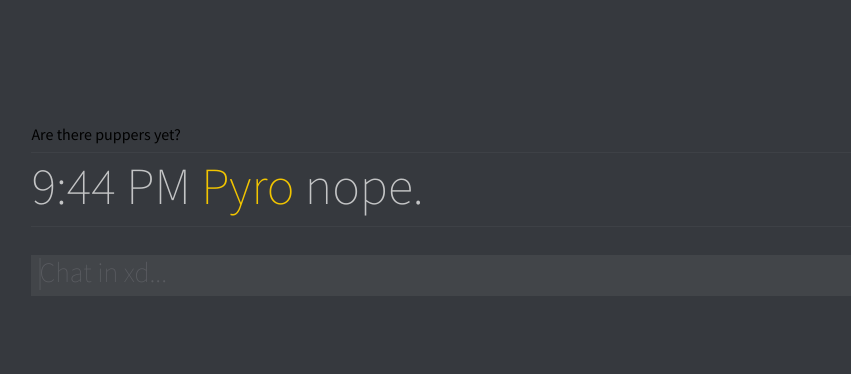
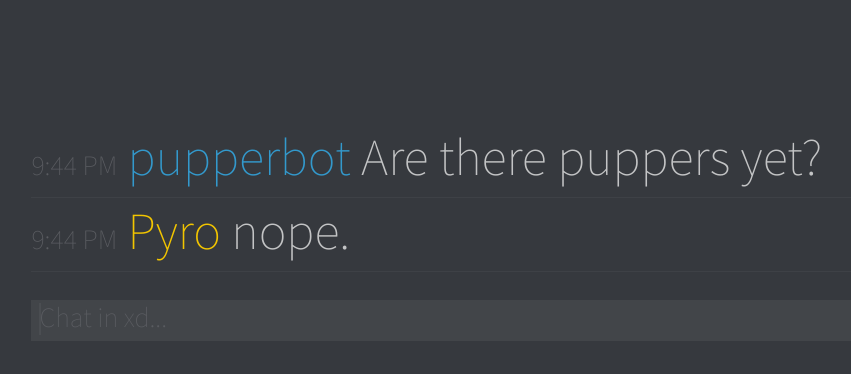
Before and after one commit to emeewes/emeewes.github.io, a Jekyll site: the page puppers/index.html, which Jekyll copies as it is, in a window 1280 px wide. Shown: the top 374 px of the page, without its empty margins (103-954 px from the left). Built offline with Jekyll 4.4.1, drawn with Linux system fonts in a browser that asks for light colours.

Commit message:
Update index.html

```diff
--- a/puppers/index.html
+++ b/puppers/index.html
@@ -10,8 +10,22 @@
 
 <body>
 <div id="container">
-    <p>Are there puppers yet?</p>
-    <p id="p2"><span id="time"><script type="text/javascript">
+    <p><span class="time"><script type="text/javascript">
+<!--
+	var currentTime = new Date()
+	var hours = currentTime.getHours()
+	var minutes = currentTime.getMinutes()
+	var ampm = hours >= 12 ? 'PM' : 'AM';
+	hours = hours % 12;
+  	hours = hours ? hours : 12; // the hour '0' should be '12'
+
+	if (minutes < 10)
+	minutes = "0" + minutes
+
+	document.write(hours + ":" + minutes+ " " +ampm)
+//-->
+</script></span><span class="name" style="color:#39c;"> pupperbot</span><span id="pupperbot"> Are there puppers yet?</span></p>
+    <p id="p2"><span class="time"><script type="text/javascript">
 <!--
 	var currentTime = new Date()
 	var hours = currentTime.getHours()
```
Also changed, not shown: other parts of puppers/index.html (+1 -1 lines).
